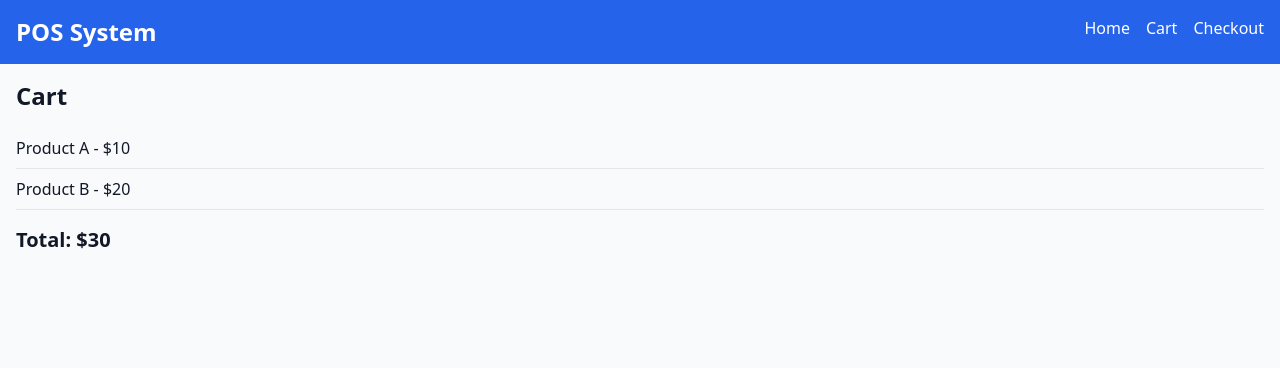
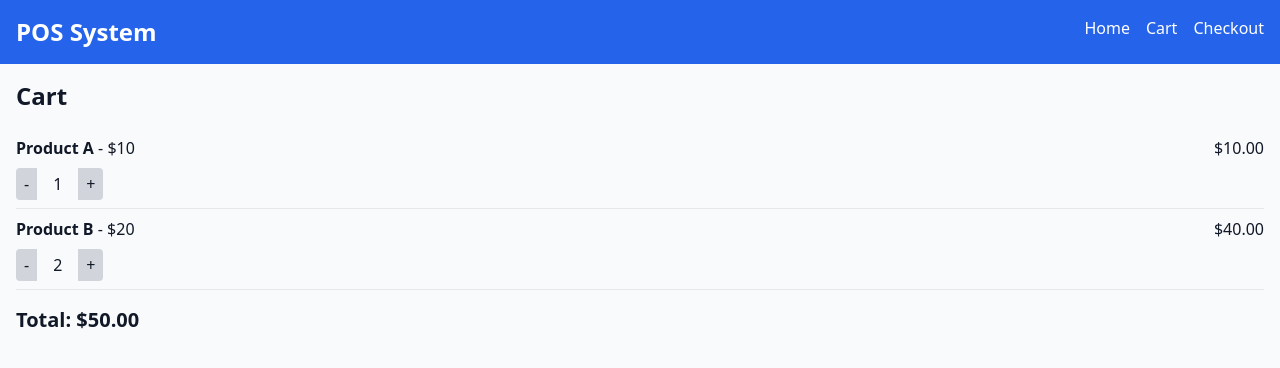
Before and after one commit to iandev14/nextjs-simple-pos-frontend, a Next.js app: page /cart in a window 1280 px wide. Shown: the top 368 px of the page. Built offline with nearby package versions, Linux system fonts and the light colour scheme.

Commit message:
modify cart page

```diff
--- a/src/app/cart/page.jsx
+++ b/src/app/cart/page.jsx
@@ -3,27 +3,54 @@ import { useState } from "react";
 
 export default function Cart() {
   const [cart, setCart] = useState([
-    { id: 1, name: "Product A", price: 10 },
-    { id: 2, name: "Product B", price: 20 },
+    { id: 1, name: "Product A", price: 10, quantity: 1 },
+    { id: 2, name: "Product B", price: 20, quantity: 2 },
   ]);
 
-  const total = cart.reduce((acc, item) => acc + item.price, 0);
+  const updateQuantity = (index, delta) => {
+    const updatedCart = [...cart];
+    updatedCart[index].quantity += delta;
+    if (updatedCart[index].quantity < 1) updatedCart[index].quantity = 1;
+    setCart(updatedCart);
+  };
+
+  const total = cart.reduce((acc, item) => acc + item.price * item.quantity, 0);
 
   return (
     <div>
       <h1 className="text-2xl font-bold mb-4">Cart</h1>
       {cart.length === 0 ? (
-        <p>Your cart is empty.</p>
+        <p className="text-center text-gray-500">
+          Your cart is empty. Add some products!
+        </p>
       ) : (
         <div>
           <ul>
-            {cart.map((item) => (
-              <li key={item.id} className="border-b py-2 flex justify-between">
-                {item.name} - ${item.price}
+            {cart.map((item, index) => (
+              <li key={item.id} className="flex justify-between border-b py-2">
+                <div>
+                  <span className="font-bold">{item.name}</span> - ${item.price}
+                  <div className="flex items-center mt-2">
+                    <button
+                      onClick={() => updateQuantity(index, -1)}
+                      className="bg-gray-300 px-2 py-1 rounded-l"
+                    >
+                      -
+                    </button>
+                    <span className="px-4">{item.quantity}</span>
+                    <button
+                      onClick={() => updateQuantity(index, 1)}
+                      className="bg-gray-300 px-2 py-1 rounded-r"
+                    >
+                      +
+                    </button>
+                  </div>
+                </div>
+                <span>${(item.price * item.quantity).toFixed(2)}</span>
               </li>
             ))}
           </ul>
-          <h2 className="mt-4 text-xl font-bold">Total: ${total}</h2>
+          <h2 className="mt-4 text-xl font-bold">Total: ${total.toFixed(2)}</h2>
         </div>
       )}
     </div>
```
